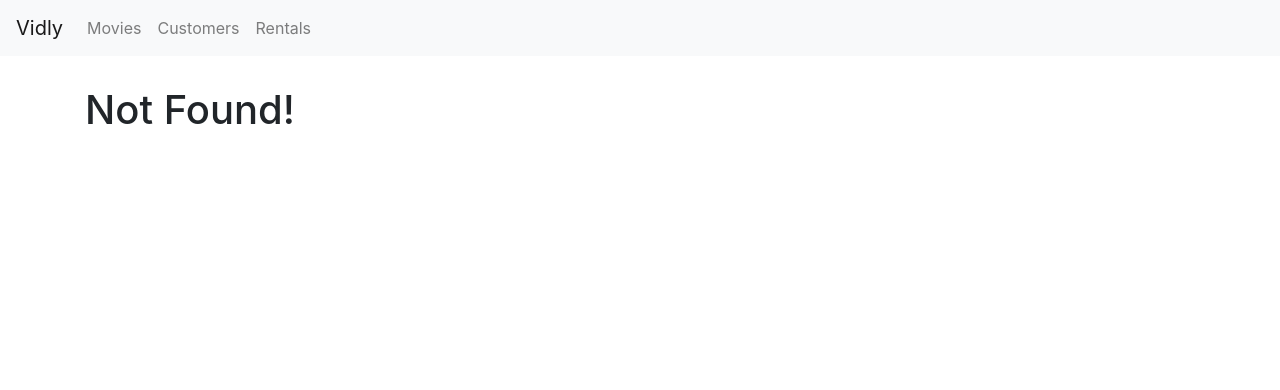
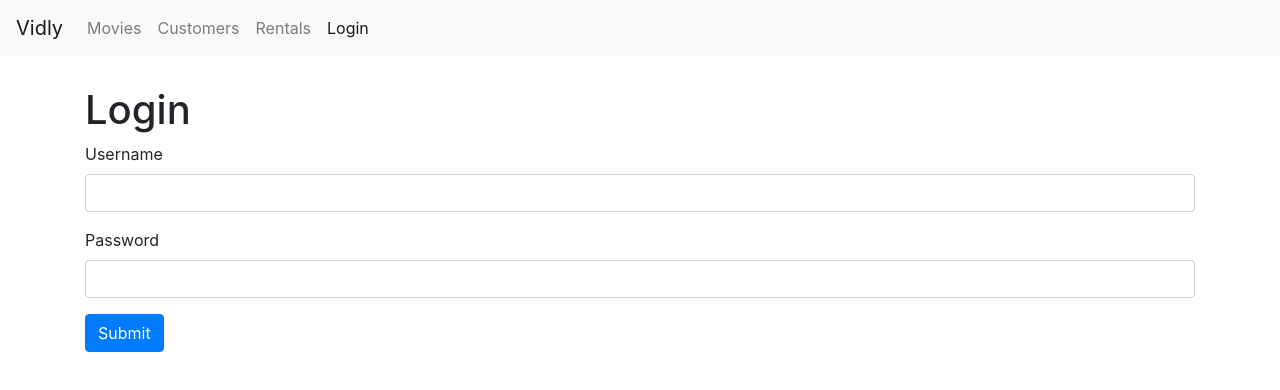
Before and after one commit to chami98/Video-Rental-Web-App, a React (Create React App) app: page /login in a window 1280 px wide. Before the commit this address led to /not-found. Shown: the top 390 px of the page. Built offline with nearby package versions, Linux system fonts and the light colour scheme.

Commit message:
Buided the form and handled the form submission

```diff
--- a/src/App.js
+++ b/src/App.js
@@ -1,13 +1,13 @@
-
-import React, {Component} from "react";
+import React, { Component } from "react";
 import Movies from "./components/movies";
 import { Route, Redirect, Switch } from "react-router";
 import Customers from "./components/customers";
 import Rentals from "./components/rentals";
 import NotFound from "./components/notFound";
 import NavBar from "./components/navBar";
+import MovieForm from "./components/movieForm";
+import LoginForm from "./components/loginForm";
 import "./App.css";
-import MovieForm from './components/movieForm';
 
 class App extends Component {
   render() {
@@ -17,6 +17,7 @@
         <main className="container" style={{ paddingTop: "30px" }}>
           <Switch>
             <Route path="/movies/:id" component={MovieForm} />
+            <Route path="/login" component={LoginForm} />
             <Route path="/movies" component={Movies} />
             <Route path="/customers" component={Customers} />
             <Route path="/rentals" component={Rentals} />
--- /dev/null
+++ b/src/components/loginForm.jsx
@@ -0,0 +1,29 @@
+import React, { Component } from "react";
+
+class LoginForm extends Component {
+  handleSubmit = (e) => {
+    e.preventDefault();
+    console.log("Submitted!");
+  };
+
+  render() {
+    return (
+      <div>
+        <h1>Login</h1>
+        <form onSubmit={this.handleSubmit}>
+          <div className="form-group">
+            <label htmlFor="username">Username</label>
+            <input id="username" type="text" className="form-control" />
+          </div>
+          <div className="form-group">
+            <label htmlFor="password">Password</label>
+            <input id="password" type="text" className="form-control" />
+          </div>
+          <button className="btn btn-primary">Submit</button>
+        </form>
+      </div>
+    );
+  }
+}
+
+export default LoginForm;
--- a/src/components/navBar.jsx
+++ b/src/components/navBar.jsx
@@ -22,18 +22,23 @@
       <div className="collapse navbar-collapse" id="navbarNav">
         <ul className="navbar-nav">
           <li className="nav-item ">
-            <NavLink className="nav-link" to="/movies">
+            <NavLink className="nav-link  nav-link" to="/movies">
               Movies <span className="sr-only">(current)</span>
             </NavLink>
           </li>
-          <li className="nav-item">
-            <NavLink className="nav-link" to="customers">
+          <li className="nav-item ">
+            <NavLink className="nav-link nav-link" to="customers">
               Customers
             </NavLink>
           </li>
-          <li className="nav-item">
-            <NavLink className="nav-link" to="rentals">
+          <li className="nav-item ">
+            <NavLink className="nav-link nav-link" to="rentals">
               Rentals
+            </NavLink>
+          </li>
+          <li>
+            <NavLink className="nav-link nav-link" to="/login">
+              Login
             </NavLink>
           </li>
         </ul>
```
